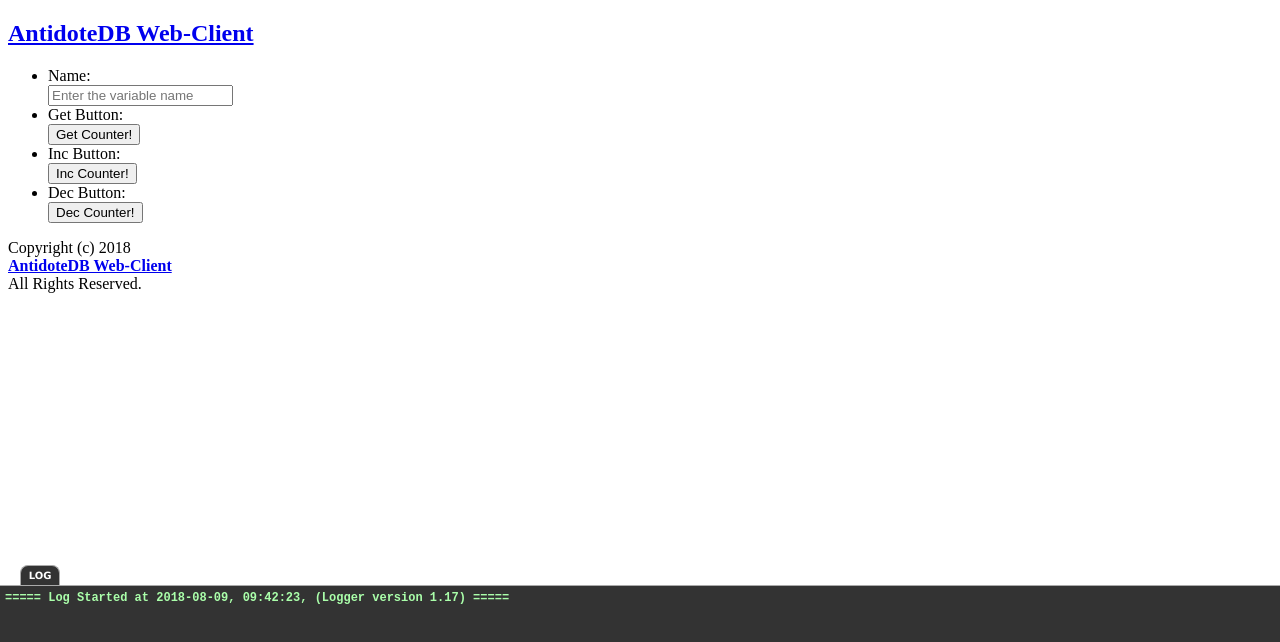
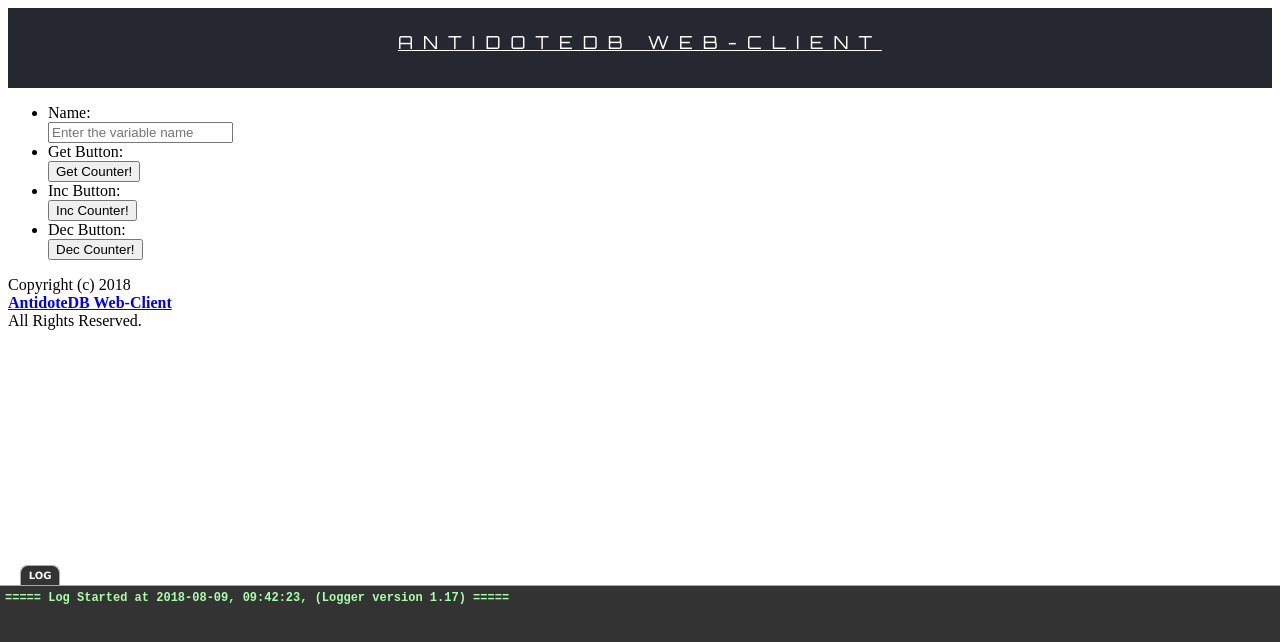
Before and after one commit to AntidoteDB/WebCure, a website: page Project/index.html in a window 1280 px wide. Drawn offline with Linux system fonts and the light colour scheme; files that its build step writes are made by us from their sources; files whose address does not match are found by name.

Commit message:
feat: change the styles of the header;

```diff
--- a/Project/css/styles.css
+++ b/Project/css/styles.css
@@ -1,3 +1,51 @@
+@charset "utf-8";
+@import url("https://fonts.googleapis.com/css?family=Orbitron:400,500");
+
 body {
     background: white;
 }
+
+article,
+aside,
+canvas,
+details,
+figcaption,
+figure,
+footer,
+header,
+hgroup,
+menu,
+nav,
+section {
+  display: block;
+}
+
+img,
+embed,
+object,
+video {
+  max-width: 100%;
+}
+
+
+nav {
+  width: 100%;
+  height: 80px;
+  background-color: #252831;
+  text-align: center;
+}
+
+nav h1 {
+  margin: auto;
+  padding-top: 20px;
+}
+
+nav h1 a {
+  color: #fff;
+  font-size: 18px;
+  font-weight: 200;
+  letter-spacing: 10px;
+  text-transform: uppercase;
+  line-height: 1.25em;
+  font-family: "Orbitron", sans-serif;
+}
--- a/Project/index.html
+++ b/Project/index.html
@@ -3,6 +3,8 @@
 
 <head>
   <meta charset="utf-8">
+  <meta name="viewport" content="width=device-width, initial-scale=1">
+  <link rel="stylesheet" href="styles.css">
   <title>AntidoteDB Web-Client</title>
 </head>
 
```
